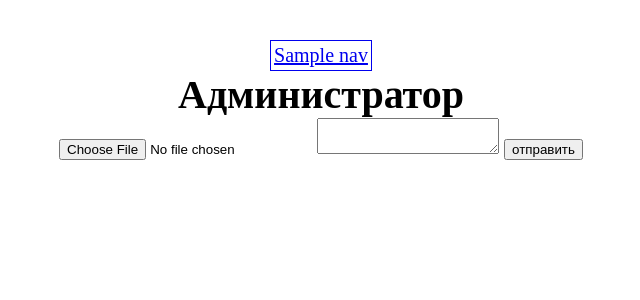
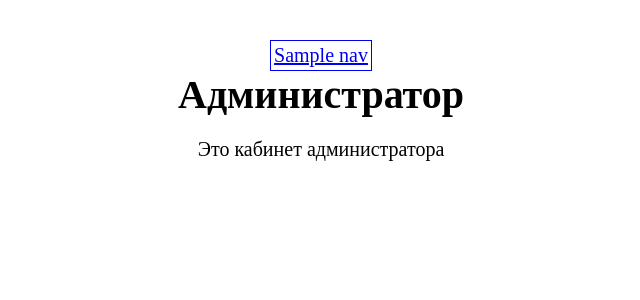
Before and after one commit to Nemirovskiy/newtest, a PHP site: template view/admin/admin.php in a window 1280 px wide. Shown: the top 300 px of the page, without its empty margins (319-959 px from the left). Run offline with PHP 8.4, Linux system fonts and the light colour scheme; the template is opened without the code that fills it: most values are stand-ins (such as "Sample title", 1, 10 or a date in 2020).

Commit message:
удаление закомментированого кода

```diff
--- a/view/admin/admin.php
+++ b/view/admin/admin.php
@@ -1,123 +1,7 @@
 <?
-/***************
- */
-if(!empty($_FILES['file']['tmp_name']))
-    $test = file($_FILES['file']['tmp_name']);
-// проверка кодировки и преобразование
-//mb_detect_order("CP1251,ASCI,UTF-7,UTF-8");
-//print_r($test);
-//$test2 = array_map('mb_convert_encoding',$test,
-    //array_fill(0,count($test)-1,'UTF-8')/*,
-    //array_fill(0,count($test)-1,"auto")*/);
-//echo "<hr>".$test[0].$text[1].$test[2]."<br>";
-//echo mb_detect_encoding($test[0].$text[1].$test[2])."<br>";
-//print_r($test2);
-if(!empty($_POST['text']))
-    $test = explode("\n",$_POST['text']);
-/****
- */
-// функция преобразования букв в порядковые номера
-/*function literToNum($liter=''){
-    if(is_numeric($liter)) return $liter;
-    $cirilic = explode(' ',"а б в г д е ж з и к л м н о");
-    $search  = array_merge($cirilic,range("a","n"));
-    // для замены готовим двойной массив из цифр
-    $replace = range(1,count($cirilic));
-    $replace = array_merge($replace,$replace);
-    $strlower = mb_strtolower($liter, mb_detect_encoding($liter));
-    return str_replace($search, $replace, trim($strlower));
-}
 
-// обработка текста в массив вопросов
-$quests_num = ''; // номер текущего вопроса
-$i=0;
-$quests =[];
-$countQuest = 0;
-$countRight = 0;
-foreach($test as $v){
-    if (preg_match("#^[\s|\t]*[\#|№]+[\s|\t]*([0-9]*)(.*)$#u", $v, $q)) //чтение вопроса
-    {
-        $quests_num = (int)$q[1];
-        // очищаем от лишних символов и убираем перевод строк
-        $quests[$quests_num]['quest'] = str_replace(["\n","\r"],"",trim($q[2],"\x00..\x2F \x3A..\x3B"));
-        $quests[$quests_num]['number'] = $quests_num;
-    }
-    elseif (preg_match("#([а-яА-ЯёЁ\s]+)\)(.+)#u", $v, $a)) //чтение вариантов ответа
-    {
-        $order = literToNum($a[1]);
-        $text = trim($a[2],".:;\s\t ");
-        //$text = str_replace(["\n","\r"],"",trim($a[2],"\x00..\x20 \x3A..\x3B"));
-        $quests[$quests_num]['answers'][$order]= ['order' => $order, 'right'=>0,
-            // очищаем от лишних символов и убираем перевод строк
-            'text'=>str_replace(["\n","\r"],"",trim($a[2],"\x00..\x20 \x3A..\x3B"))];
-    }
-    if (preg_match("#([0-9]+)[\s\t]*([[а-яА-Яa-zA-Z|,\s]{1,10})$#u", $v, $a)) //чтение правильного ответа
-    {
-        // если ответы написаны через пробел или запятую
-        $str = preg_split("#[,\s]*#u", $a[2]);
-        foreach ($str as $item){
-            if($item) {
-                $right = literToNum($item);
-                // если ответы написаны слитно
-                if(strlen($right) >1) {
-                    for($i = 0;$i<strlen($right);$i++){
-                        echo $a[1]. " - " .$right[$i]."<br>";
-                        $quests[$a[1]]['answers'][$right[$i]]['right'] = 1;
-                    }
-                }
-                else {
-                    $quests[$a[1]]['answers'][$right]['right'] = 1;
-                }
-            }
-        }
-    }
-}
-
-// вывод на страницу результат
-foreach ($quests as $arr){
-    $theme = $arr['theme'];
-    $code = 'Theme';
-    $num = $arr['number'];
-    $quest = $arr['quest'];
-    $answers = $arr['answers'];
-    include VIEW_DIR_ADMIN.'test_preview.php';
-}
-
-//$stringQuest = "INSERT INTO `quest` (`theme_code`, `quest_number`, `quest_text`) VALUES";
-//$stringAnsw = "INSERT INTO `answ` (`quest_id`, `answ_order`, `answ_right`, `answ_text`) VALUES ";
-foreach ($quests as $arr){
-    $code = 'Theme';
-    $num = $arr['number'];
-    ////////////
-    /// INSERT INTO `answ` (`quest_id`, `answ_order`, `answ_right`, `answ_text`) VALUES
-    /// (1, 1, 0, 'Правильное чередование +зубцов Р, нормальных QRS с ЧСС 40-60 в 1 мин'),
-    ///
-
-    foreach($arr['answers'] as $key => $answer){
-        $stringAnsw[] = [$num,$key,$answer['right'],"'".addslashes($answer['text'])."'"];
-    }
-
-    ////////////
-    /// INSERT INTO `quest` (`theme_code`, `quest_number`, `quest_text`) VALUES
-    /// ('feld', 2, 'ИМПУЛЬС, ВЫШЕДШИЙ ИЗ А/В УЗЛА, ВЫГЛЯДИТ НА ЭКГ КАК'),
-    ///
-    $stringQuest[] = [$code,$num,"'".addslashes($arr['quest'])."'"];
-}
-// возвращаемое значение - строка для записи в БД -  неподготовленные строки
-echo "<pre>";
-print_r($stringAnsw);
-print_r($stringQuest);
-//echo rtrim($stringAnsw,", ")."<hr>";
-//echo rtrim($stringQuest,", ");
-echo "</pre>";
-
-*/
 ?>
 <div class='cntr'>
 <h1>Администратор</h1>
-    <form method="POST" enctype="multipart/form-data">
-        <input type="file" name="file">
-        <textarea name="text"></textarea>
-        <input type="submit" value="отправить">
-    </form>
+<p>Это кабинет администратора</p>
 </div>
```
